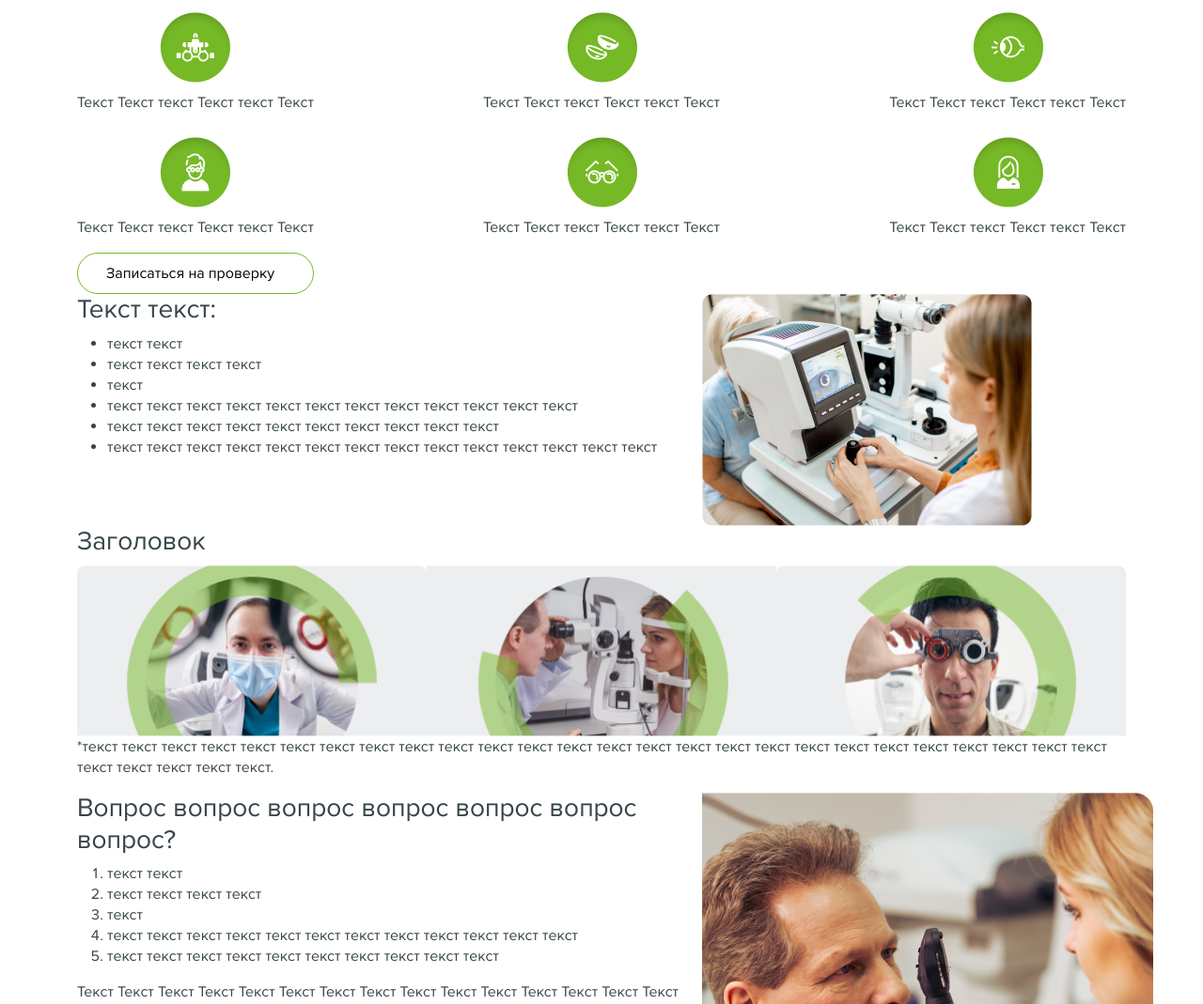
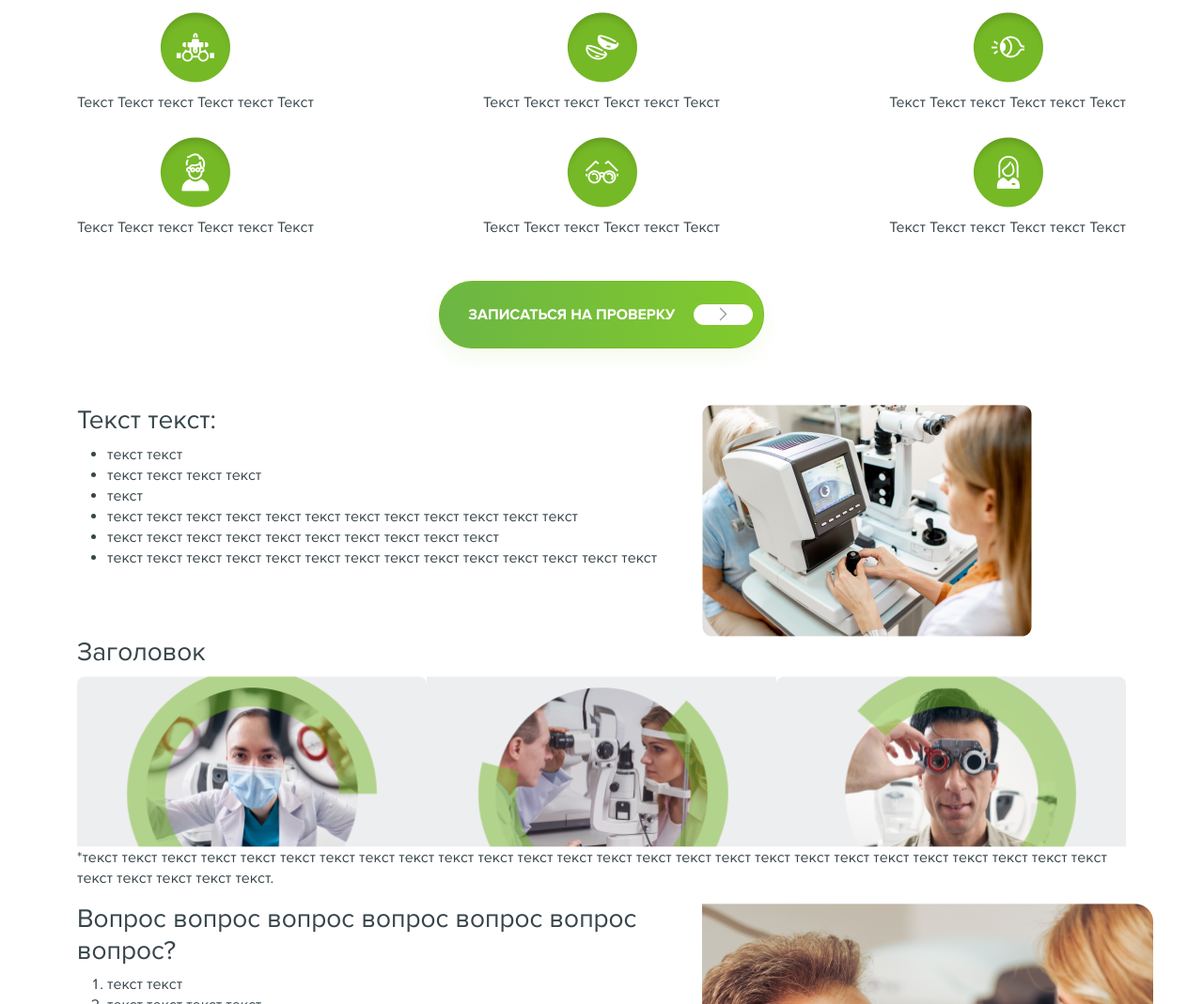
Before and after one commit to Valerykolm/Vimeo, a website: page src/pages/index.html in a window 1280 px wide. Shown: the part 706-1775 px from the top of the page at 94% size. Drawn offline with nearby package versions, Linux system fonts and the light colour scheme; files that its build step writes are made by us from their sources; files whose address does not match are found by name.

Commit message:
button and content

```diff
--- a/src/pages/index.html
+++ b/src/pages/index.html
@@ -139,7 +139,11 @@
               Текст</p>
           </div>
         </div>
-        <button>Записаться на проверку </button>
+        <div class="row justify-content-center">
+          <div class="col-md-auto">
+            <button class="check_green">Записаться на проверку <i class="icon-right-open-big"></i></button>
+          </div>
+        </div>
       </div>
     </div>
     <div class="text-area">
--- a/src/sass/app.scss
+++ b/src/sass/app.scss
@@ -189,24 +189,43 @@ header {
       text-decoration: none;
       color: $white;
     }
-    /*a::after {
-      content: '|';
-      color: $text-color;
-      padding-left: 28px;
-      opacity: 20%;
-    }*/
     a:hover {
       color: $text-color;
     }
-    /*li:last-child a::after {
-      display: none;
-    }*/
   }
   .search {
     background-color: #62A53C;
     padding: 15px 20px;
     width: 250px;
   }
+}
+
+.advatages {
+  .check_green {
+    margin-top: 30px;
+    background: linear-gradient(270deg, #82CA2C, #6CB644,);
+    box-shadow: 0px 10px 20px rgba(132, 199, 55, 0.09);
+    color: $white;
+    text-transform: uppercase;
+    font-family: 'proximanova_bold', sans-serif;
+    display: flex;
+    align-items: center;
+    border-radius: 35px;
+    padding: 24px 11px 24px 30px;
+    i {
+      background-color: $white;
+      border-radius: 35px;
+      padding-right: 20px;
+      padding-left: 20px;
+      margin-left: 20px;
+      font-size: 16px;
+      color: $text-footer;
+    }
+  }
+}
+
+.text-area {
+  margin-top: 60px;
 }
 
 .footer {
```
Also changed, not shown: build/fonts/fontello.ttf, build/fonts/fontello.woff, build/fonts/fontello.woff2, build/index.html, build/styles/app.css, build/styles/fontello.css, 2 other files.
